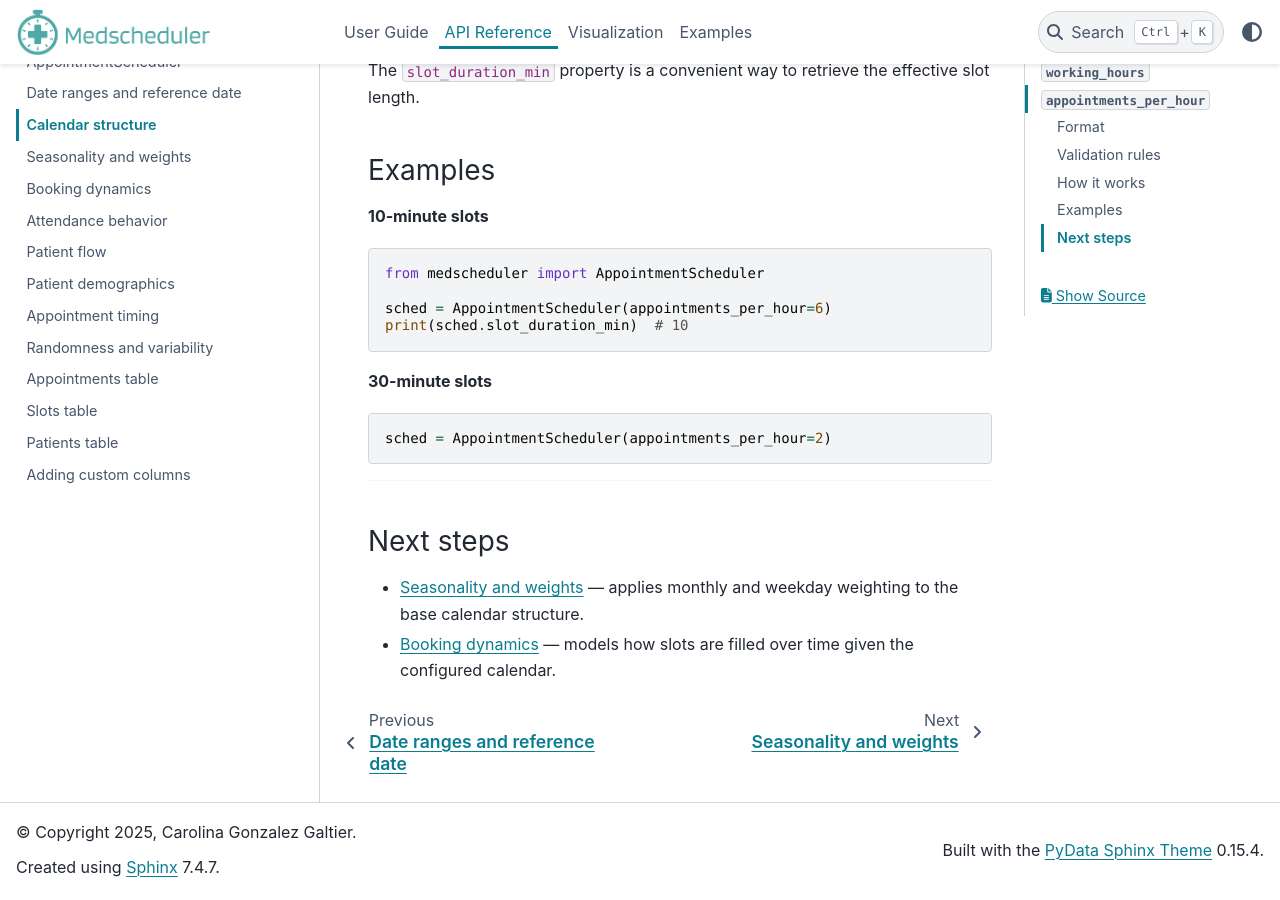
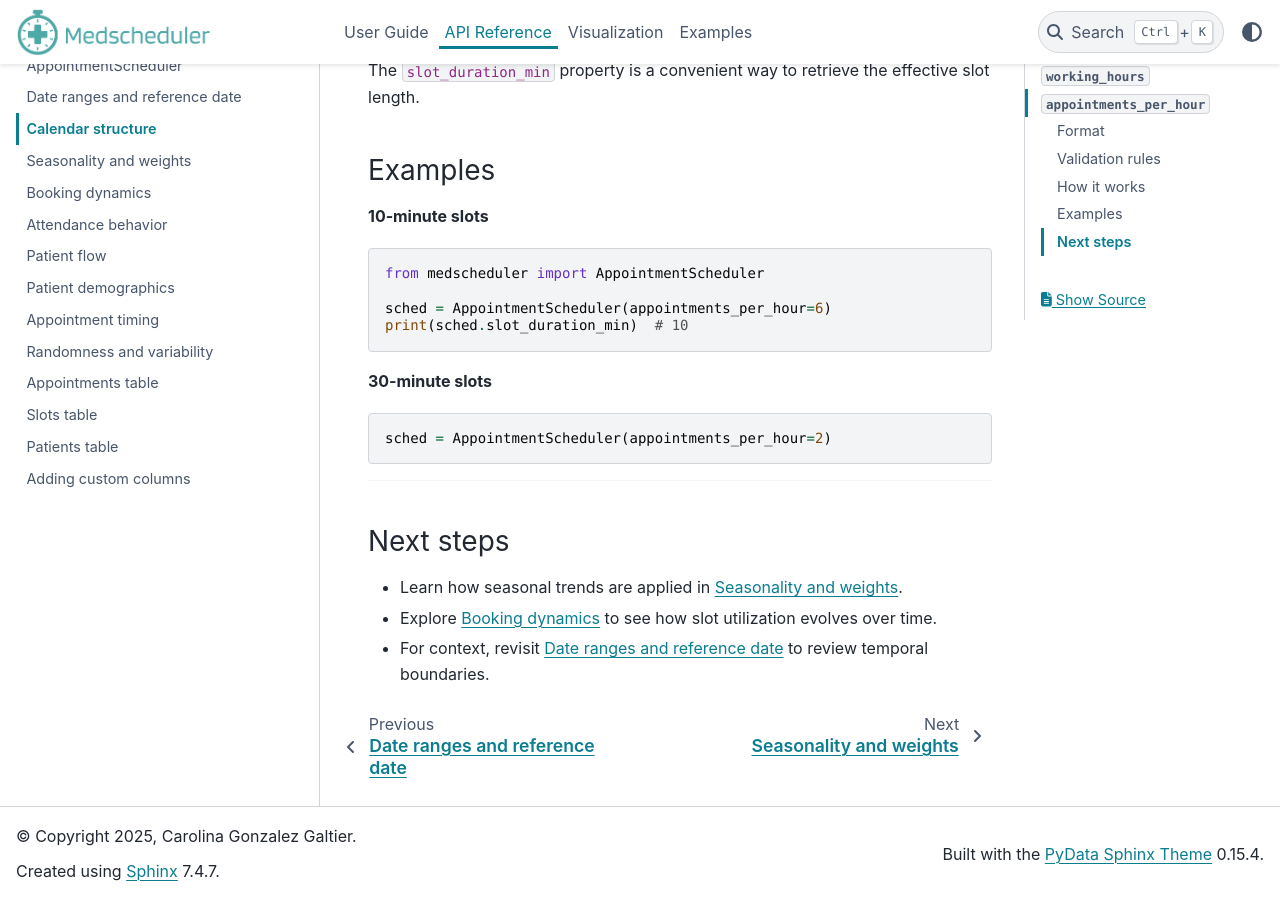
Before and after one commit to carogaltier/medscheduler, a Sphinx documentation site: the page built from docs/api-reference/calendar_structure.md, in a window 1280 px wide and 900 px high, scrolled down 3943 px. Built offline with Sphinx 7.4.7 and the PyData theme 0.15.4, drawn with Linux system fonts in a browser that asks for light colours.

Commit message:
Update calendar_structure.md

```diff
--- a/docs/api-reference/calendar_structure.md
+++ b/docs/api-reference/calendar_structure.md
@@ -139,6 +139,6 @@ sched = AppointmentScheduler(appointments_per_hour=2)
 ---
 
 ### Next steps
-
-- {doc}`seasonality_weights` — applies monthly and weekday weighting to the base calendar structure.
-- {doc}`booking_dynamics` — models how slots are filled over time given the configured calendar.
+- Learn how seasonal trends are applied in {doc}`seasonality_weights`.
+- Explore {doc}`booking_dynamics` to see how slot utilization evolves over time.
+- For context, revisit {doc}`date_ranges_ref_date` to review temporal boundaries.
```
